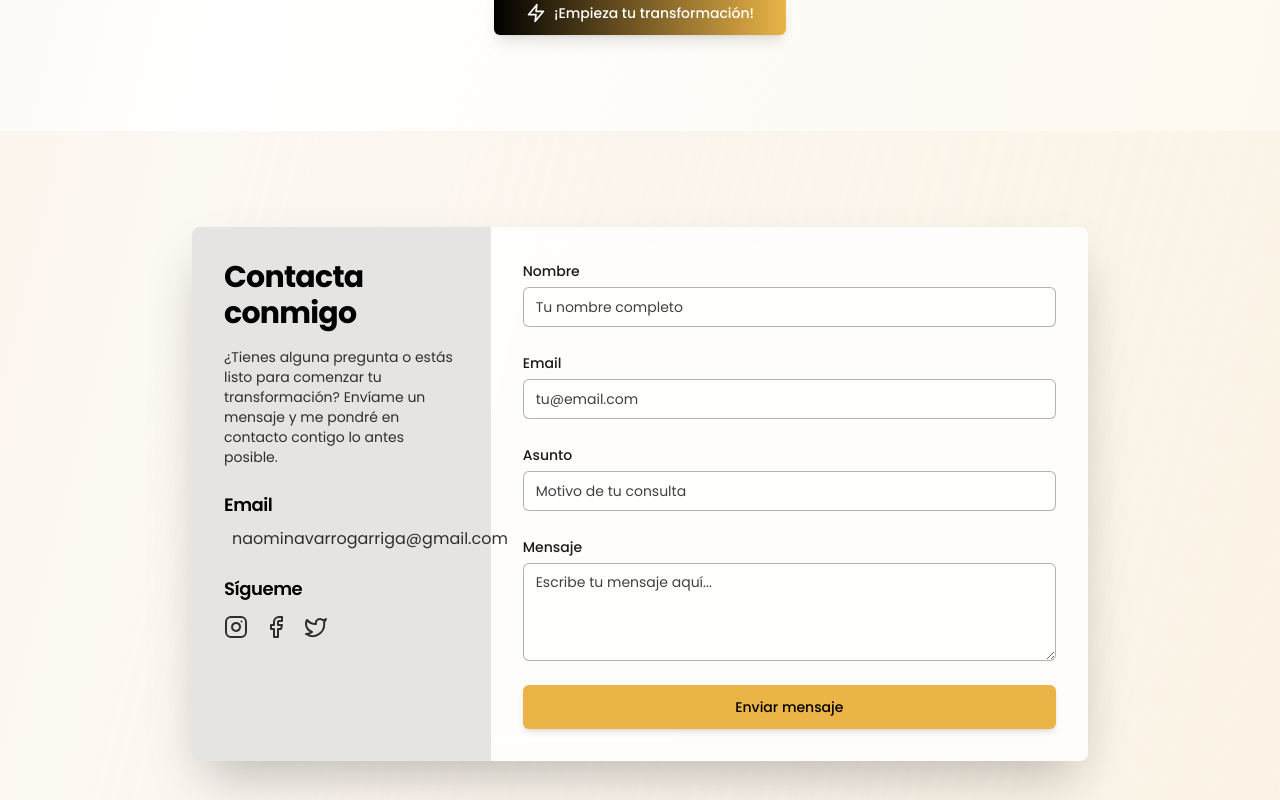
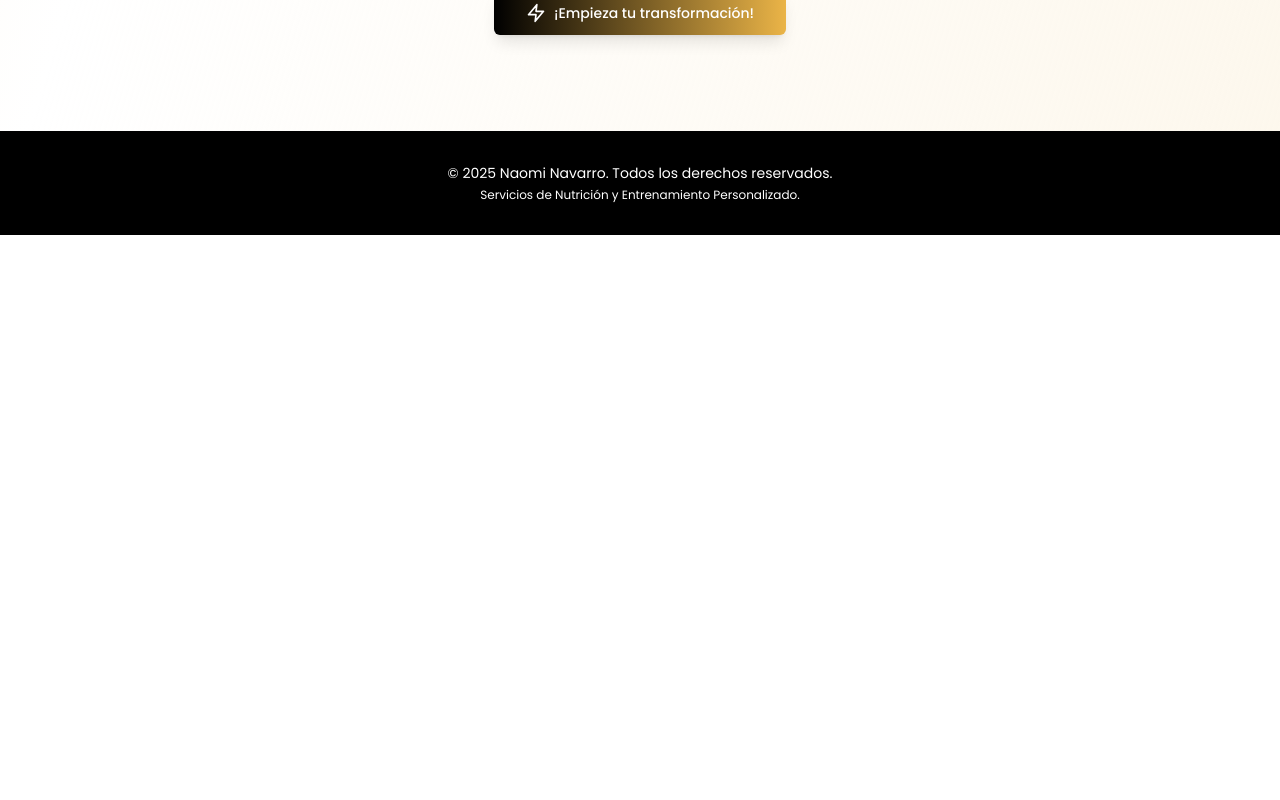
Before and after one commit to rbenitezm/naominavarro, a React (Vite) app: page / in a window 1280 px wide. Shown: the part 4140-4940 px from the top of the page. After the commit the page ends 4375 px from the top, so only its background shows below. Built offline with nearby package versions, Linux system fonts and the light colour scheme.

Commit message:
Remove contact section

```diff
--- a/src/pages/HomePage.jsx
+++ b/src/pages/HomePage.jsx
@@ -14,7 +14,7 @@ import ContactSection from '@/components/ContactSection';
 const HomePage = () => {
   const { toast } = useToast();
   const naomiEmail = "naominavarrogarriga@gmail.com";
-  const logoUrl = "https://storage.googleapis.com/hostinger-horizons-assets-prod/1c5e7abd-ffa0-4121-b34d-e1c4c094ed5d/f34b30550ff400d2be6d2f6d6dbcb237.jpg";
+  const logoUrl = "https://raw.githubusercontent.com/rbenitezm/naominavarro/main/src/images/logo-principal.png";
 
   const plans = [
     {
@@ -104,10 +104,6 @@ const HomePage = () => {
       contactSection.scrollIntoView({ behavior: 'smooth' });
     } else {
       window.location.href = `mailto:${naomiEmail}`;
-      toast({
-        title: "Redirigiendo a tu cliente de correo",
-        description: `Listo para contactar a ${naomiEmail}`,
-      });
     }
   };
 
@@ -173,10 +169,6 @@ const HomePage = () => {
         itemVariants={itemVariants}
         onContactClick={handleContactClick}
       />
-      <ContactSection
-        naomiEmail={naomiEmail}
-        sectionVariants={sectionVariants}
-      />
     </>
   );
 };
```
